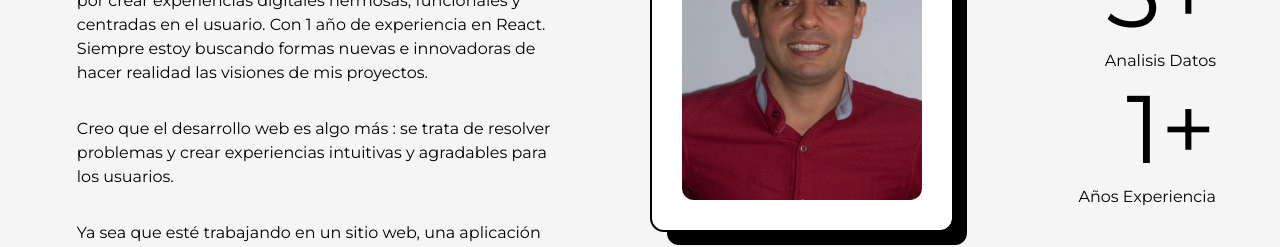
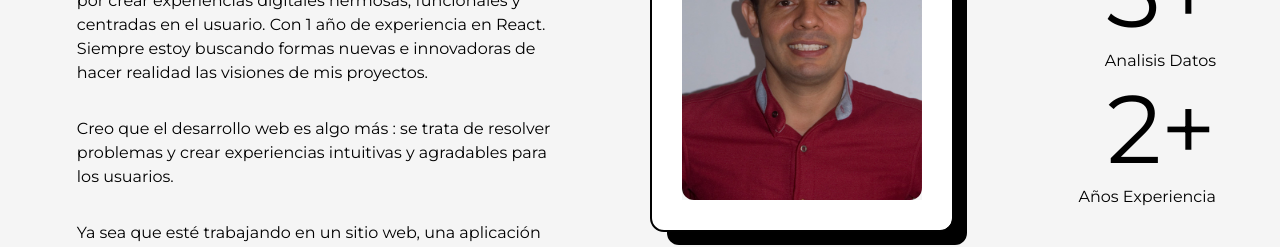
Before and after one commit to heynar-max/portafoliu, a Next.js app: page /about in a window 1280 px wide. Shown: the part 554-801 px from the top of the page. Built offline with nearby package versions, Linux system fonts and the light colour scheme.

Commit message:
experiencia 2+

```diff
--- a/src/pages/about.jsx
+++ b/src/pages/about.jsx
@@ -51,7 +51,7 @@ const about = () => {
                             </div>
                             <div className={styles.about_article_num}>
                                 <span className={styles.about_span}>
-                                    1+
+                                    2+
                                 </span>
                                 <p className={styles.about_lee}>Años Experiencia</p>
                             </div>
```
